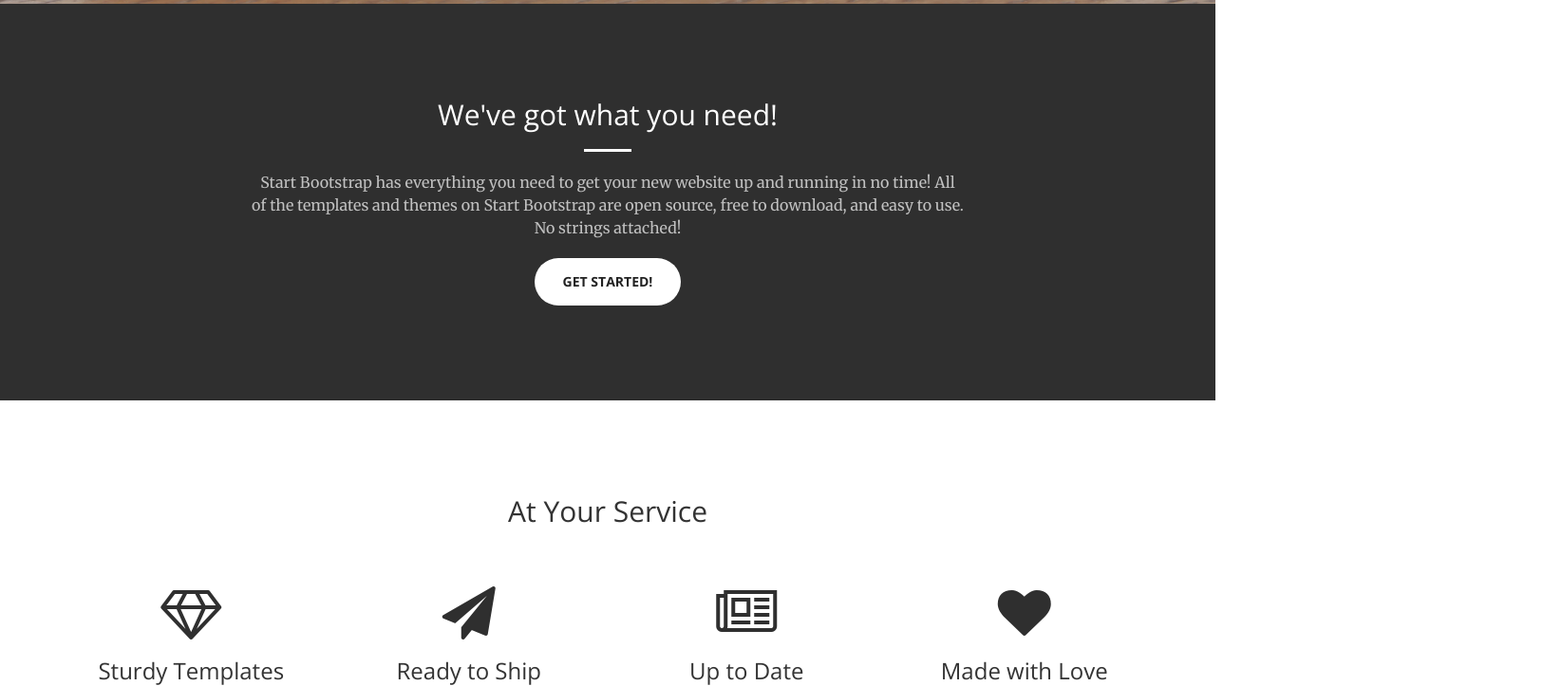
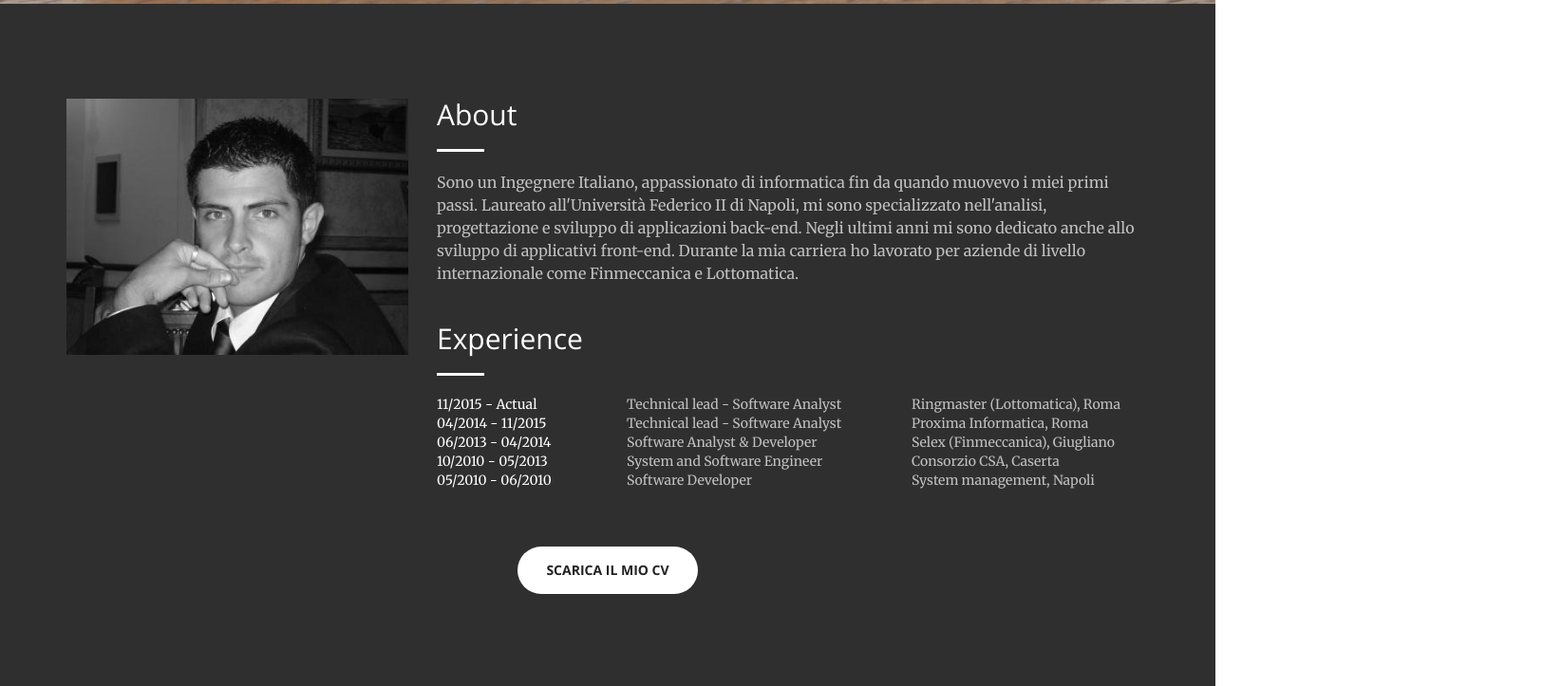
Before and after one commit to scograf/mySite, a plain HTML site: page EN/index.html in a window 1280 px wide. Shown: the part 796-1519 px from the top of the page at 95% size, 1645 px wide, since content can reach past the window. Drawn offline with nearby package versions, Linux system fonts and the light colour scheme.

Commit message:
aggiunta info ed immagini

```diff
--- a/EN/index.html
+++ b/EN/index.html
@@ -1,5 +1,5 @@
 <!DOCTYPE html>
-<html lang="en">
+<html lang="it">
 
 <head>
 
@@ -9,7 +9,7 @@
     <meta name="description" content="">
     <meta name="author" content="">
 
-    <title>Creative - Start Bootstrap Theme</title>
+    <title>Raffaele Scognamiglio - Technical Lead</title>
 
     <!-- Bootstrap Core CSS -->
     <link rel="stylesheet" href="../css/bootstrap.min.css" type="text/css">
@@ -55,14 +55,14 @@
                     <li>
                         <a class="page-scroll" href="#about">About</a>
                     </li>
-                    <li>
-                        <a class="page-scroll" href="#services">Services</a>
-                    </li>
+                    <!-- <li>
+                        <a class="page-scroll" href="#services">Servizi</a>
+                    </li> -->
                     <li>
                         <a class="page-scroll" href="#portfolio">Portfolio</a>
                     </li>
                     <li>
-                        <a class="page-scroll" href="#contact">Contact</a>
+                        <a class="page-scroll" href="#contact">Contatti</a>
                     </li>
                     <li>
                         <a href="../index.html">IT</a>
@@ -80,7 +80,7 @@
                 <h1>Raffaele Scognamiglio</h1>
                 <h2>Technical Leader - Senior Java developer</h2>
                 <hr>
-                <p>Ciao! Il mio nome è Raffaele e sono un ingegnere informatico, appassionato del suo lavoro e sempre alla ricerca di nuove sfide. Se vorrete, sarò felice di mostrari il mio mondo</p>
+                <p>Sono un ingegnere informatico, appassionato del suo lavoro e sempre alla ricerca di nuove sfide. Se vorrete, sarò felice di mostrarvi il mio mondo</p>
                 <a href="#about" class="btn btn-primary btn-xl page-scroll">Scopri di più</a>
             </div>
         </div>
@@ -89,17 +89,61 @@
     <section class="bg-primary" id="about">
         <div class="container">
             <div class="row">
-                <div class="col-lg-8 col-lg-offset-2 text-center">
-                    <h2 class="section-heading">We've got what you need!</h2>
-                    <hr class="light">
-                    <p class="text-faded">Start Bootstrap has everything you need to get your new website up and running in no time! All of the templates and themes on Start Bootstrap are open source, free to download, and easy to use. No strings attached!</p>
-                    <a href="#" class="btn btn-default btn-xl">Get Started!</a>
+                <div class="col-sm-4">
+                    <img src="../img/me.jpg" style="max-width:100%">
+                    <!-- <div>ciao idiota</div> -->
                 </div>
+                <div class="col-sm-8">
+                    <h2 class="section-heading">About</h2>
+                    <hr class="light" style="margin-left:0">
+                    <p class="text-faded">Sono un Ingegnere Italiano, appassionato di informatica fin da quando muovevo i miei primi passi. Laureato all'Università Federico II di Napoli,
+                       mi sono specializzato nell'analisi, progettazione e sviluppo di applicazioni back-end. Negli ultimi anni mi sono dedicato anche allo sviluppo di applicativi front-end.
+                      Durante la mia carriera ho lavorato per aziende di livello internazionale come Finmeccanica e Lottomatica.</p>
+                    <br>
+                    <h2 class="section-heading">Experience</h2>
+                    <hr class="light" style="margin-left:0">
+                    <p class="text-left">
+                    <div class="container no-padding">
+                        <div class="row">
+                            <div class="col-sm-2">11/2015 - Actual</div>
+                            <div class="col-sm-3 text-faded">Technical lead - Software Analyst</div>
+                            <div class="col-sm-7 text-faded">Ringmaster (Lottomatica), Roma</div>
+                        </div>
+                        <div class="row">
+                            <div class="col-sm-2">04/2014 - 11/2015</div>
+                            <div class="col-sm-3 text-faded">Technical lead - Software Analyst</div>
+                            <div class="col-sm-7 text-faded">Proxima Informatica, Roma</div>
+                        </div>
+                        <div class="row">
+                            <div class="col-sm-2">06/2013 - 04/2014</div>
+                            <div class="col-sm-3 text-faded">Software Analyst &amp; Developer</div>
+                            <div class="col-sm-7 text-faded">Selex (Finmeccanica), Giugliano</div>
+                        </div>
+                        <div class="row">
+                            <div class="col-sm-2">10/2010 - 05/2013</div>
+                            <div class="col-sm-3 text-faded">System and Software Engineer</div>
+                            <div class="col-sm-7 text-faded">Consorzio CSA, Caserta</div>
+                        </div>
+                        <div class="row">
+                            <div class="col-sm-2">05/2010 - 06/2010</div>
+                            <div class="col-sm-3 text-faded">Software Developer</div>
+                            <div class="col-sm-7 text-faded">System management, Napoli</div>
+                        </div>
+                    </div>
+                  </p>
+                </div>
+            </div>
+            <br>
+            <br>
+            <div class="row">
+              <div class="col-sm-12 text-center">
+                  <a href="#about" class="btn btn-default btn-xl">Scarica il mio CV</a>
+              </div>
             </div>
         </div>
     </section>
 
-    <section id="services">
+    <!-- <section id="services">
         <div class="container">
             <div class="row">
                 <div class="col-lg-12 text-center">
@@ -141,7 +185,7 @@
             </div>
         </div>
     </section>
-
+-->
     <section class="no-padding" id="portfolio">
         <div class="container-fluid">
             <div class="row no-gutter">
@@ -238,7 +282,7 @@
             </div>
         </div>
     </section>
-
+<!--
     <aside class="bg-dark">
         <div class="container text-center">
             <div class="call-to-action">
@@ -247,6 +291,7 @@
             </div>
         </div>
     </aside>
+ -->
 
     <section id="contact">
         <div class="container">
```
Also changed, not shown: index.html (+9 -7 lines), img/portfolio/bignw002239201006254916.jpg (added), img/portfolio/consorzio-CSA.png (added), img/portfolio/csa-consorzio.jpg (added), img/portfolio/selex.png (added).
